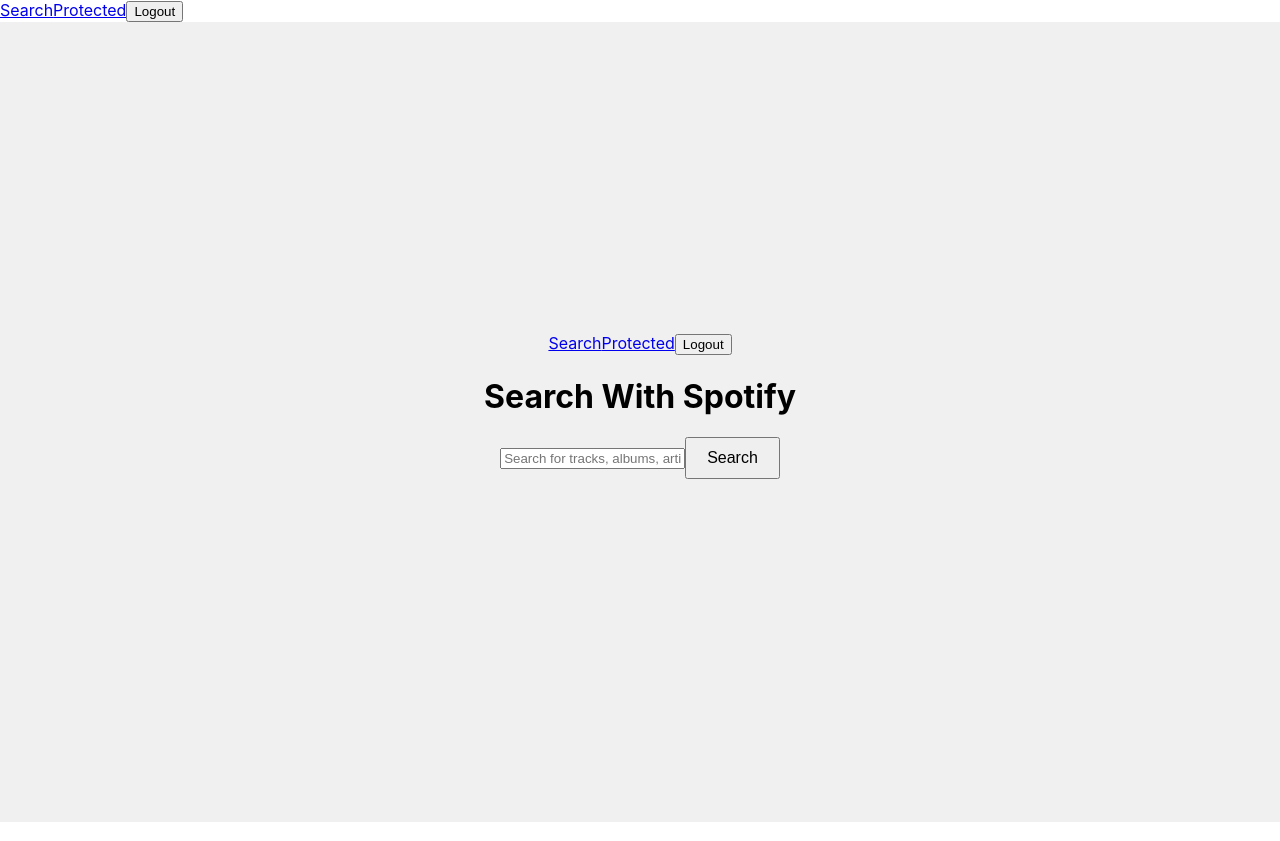
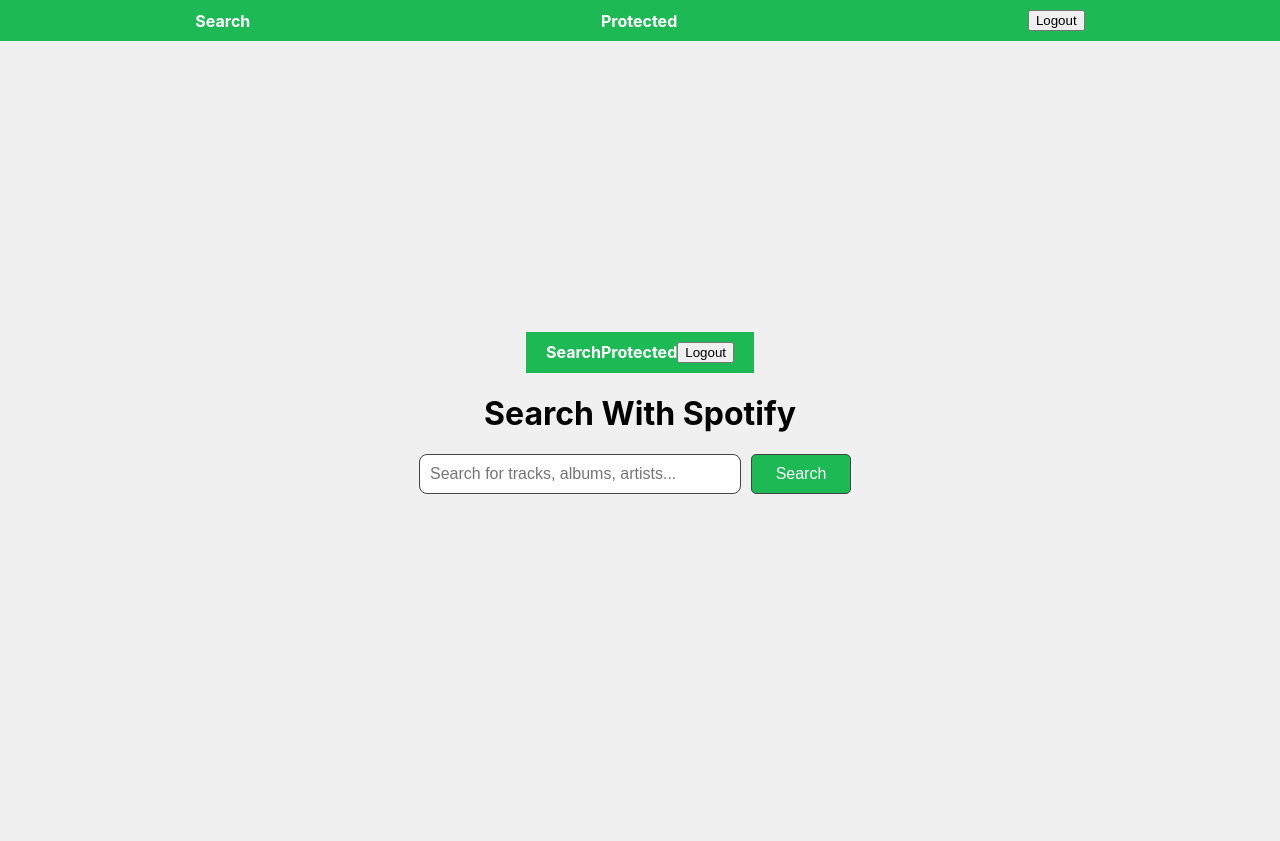
Before and after one commit to WoodenKhrystyn-FS/music-spotify-temp, a React (Create React App) app in the folder frontend/: page /search in a window 1280 px wide. Built offline with nearby package versions, Linux system fonts and the light colour scheme; sample sign-in values are in the browser's storage; the HTML template or start-up script is replaced by a standard one.

Commit message:
Frontend styling for pages and 2 components: NavBar and ResultsCard

```diff
--- a/frontend/src/components/NavBar.js
+++ b/frontend/src/components/NavBar.js
@@ -4,12 +4,31 @@
 
 function NavBar() {
   return (
-    <nav className="navbar">
-      <Link to="/search">Search</Link>
-      <Link to="/protected">Protected</Link>
+    <nav className="navbar" style={styles.navbar}>
+      <Link to="/search" style={styles.link}>
+        Search
+      </Link>
+      <Link to="/protected" style={styles.link} s>
+        Protected
+      </Link>
       <LogoutBtn />
     </nav>
   );
 }
 
 export default NavBar;
+
+const styles = {
+  navbar: {
+    display: "flex",
+    justifyContent: "space-around",
+    alignItems: "center",
+    padding: "10px 20px",
+    backgroundColor: "#1DB954",
+  },
+  link: {
+    color: "#fff",
+    textDecoration: "none",
+    fontWeight: "bold",
+  },
+};
--- a/frontend/src/components/ResultsCard.js
+++ b/frontend/src/components/ResultsCard.js
@@ -68,12 +68,18 @@
     margin: 0,
   },
   listItem: {
-    borderBottom: "1px solid #eee",
+    marginBottom: "1px solid #eee",
     padding: "10px 0",
   },
   image: {
     width: "100px",
     height: "100px",
+    borderRadius: "50%",
+    marginBottom: "10px",
   },
-  link: { marginTop: "10px", display: "inline-block" },
+  link: {
+    display: "inline-block",
+    marginTop: "10px",
+    padding: "10px 15px",
+  },
 };
--- a/frontend/src/pages/Search.js
+++ b/frontend/src/pages/Search.js
@@ -17,14 +17,13 @@
       return;
     }
     try {
-
       const response = await fetch(
         `http://localhost:3000/spotify/search?q=${query}&type=track,album,artist&limit=10`,
         {
           method: "GET",
           credentials: "include",
           headers: {
-           "Content-Type": "application/json",
+            "Content-Type": "application/json",
           },
         }
       );
@@ -53,19 +52,20 @@
     <div className="search-page" style={styles.container}>
       <NavBar />
       <h1>Search With Spotify</h1>
-      <form onSubmit={handleSearch}>
+      <form onSubmit={handleSearch} style={styles.form}>
         <input
           type="text"
           value={query}
           onChange={(e) => setQuery(e.target.value)}
           placeholder="Search for tracks, albums, artists..."
+          style={styles.input}
         />
         <button type="submit" style={styles.button}>
           Search
         </button>
       </form>
       {error && <p>{error}</p>}
-      <ul className="results-list">
+      <ul className="results-list" style={styles.resultsList}>
         {results.map((item) => (
           <li key={item.id}>
             <ResultsCard item={item} type={item.type} />
@@ -89,8 +89,35 @@
   button: {
     padding: "10px 20px",
     fontSize: "16px",
+    borderRadius: "5px",
+    border: "1px solid #444",
+    marginRight: "10px",
+    width: "100px",
+    backgroundColor: "#1DB954",
+    color: "white",
     cursor: "pointer",
   },
-  input: { marginRight: "10px", padding: "10px", fontSize: "16px" },
-  resultsList: { listStyleType: "none", padding: 0, marginTop: "20px" },
+  input: {
+    marginRight: "10px",
+    padding: "10px",
+    fontSize: "16px",
+    borderRadius: "8px",
+    border: "1px solid #444",
+    width: "300px",
+  },
+
+  resultsList: {
+    display: "grid",
+    gridTemplateColumns: "repeat(auto-fit, minmax(200px, 1fr))",
+    gap: "20px",
+    width: "80%",
+    listStyleType: "none",
+    padding: 0,
+    marginTop: "20px",
+  },
+  form: {
+    display: "flex",
+    alignItems: "center",
+    marginBottom: "20px",
+  },
 };
```
